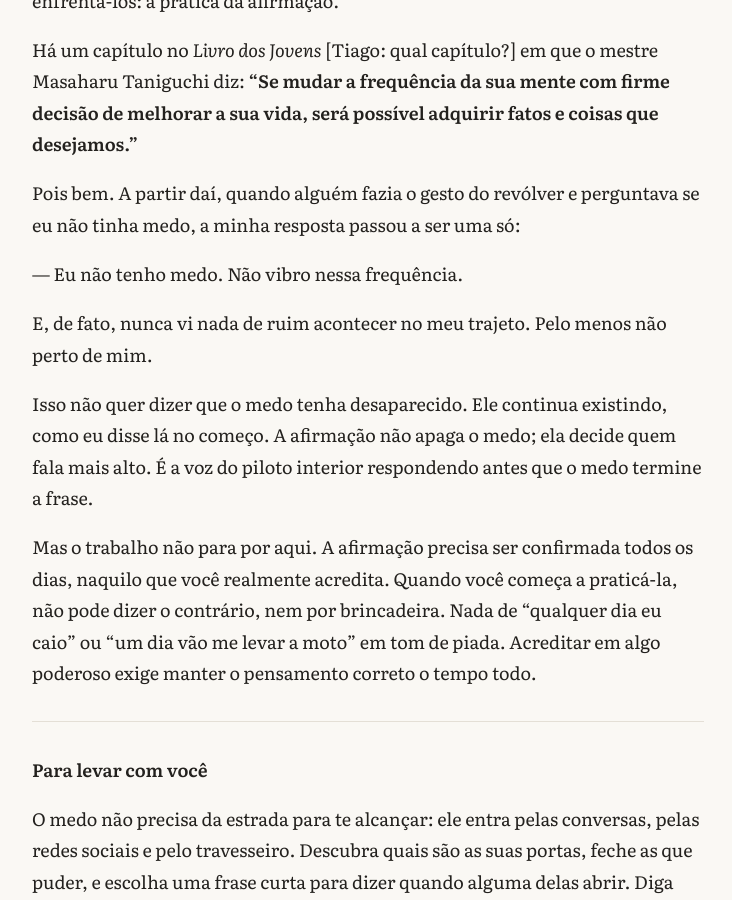
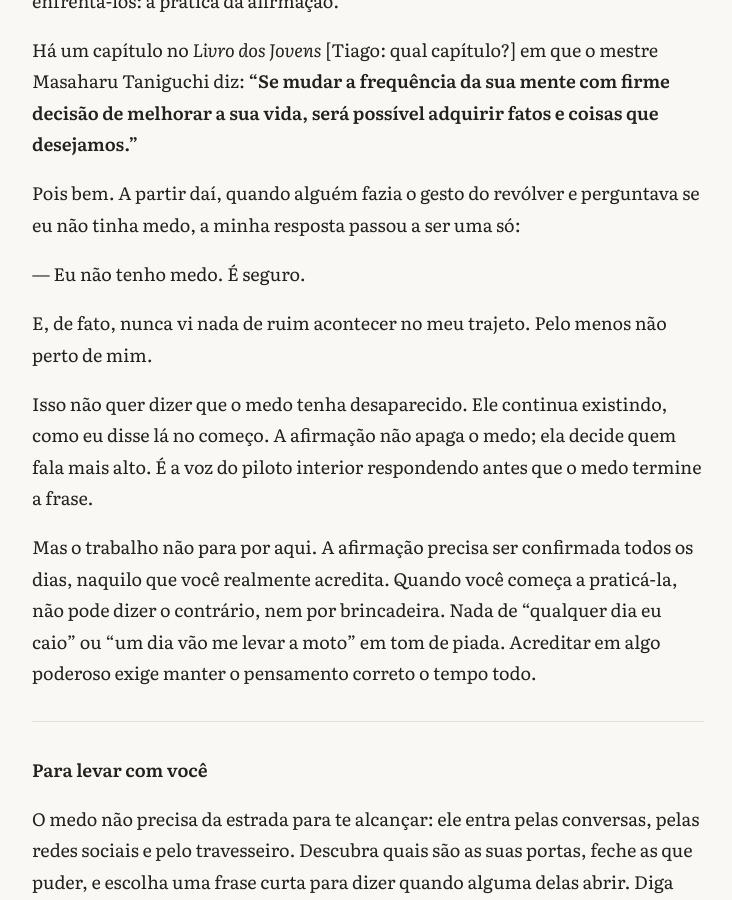
Before and after one commit to thifacco/livro-o-piloto-interior, a Jekyll site: the page built from capitulos/03-anatomia-do-medo.md, in a window 1280 px wide and 900 px high, scrolled down 3693 px. Shown: the whole window, without its empty margins (272-1004 px from the left). Built offline with Jekyll 4.4.1, drawn with Linux system fonts in a browser that asks for light colours; our own code applies the rules of GitHub Pages for plain Markdown files.

Commit message:
Capítulo 3: afirmação "Eu não tenho medo. É seguro."
Co-Authored-By: Claude Opus 5.5 <noreply@anthropic.com>
Claude-Session: https://claude.ai/code/session_0175Wu2wrrnq6PtWR8b9RpEb

```diff
--- a/capitulos/03-anatomia-do-medo.md
+++ b/capitulos/03-anatomia-do-medo.md
@@ -82,7 +82,7 @@ Há um capítulo no *Livro dos Jovens* [Tiago: qual capítulo?] em que o mestre
 
 Pois bem. A partir daí, quando alguém fazia o gesto do revólver e perguntava se eu não tinha medo, a minha resposta passou a ser uma só:
 
-— Eu não tenho medo. Não vibro nessa frequência.
+— Eu não tenho medo. É seguro.
 
 E, de fato, nunca vi nada de ruim acontecer no meu trajeto. Pelo menos não perto de mim.
 
```
Also changed, not shown: estrutura.md (+1 -1 lines).
